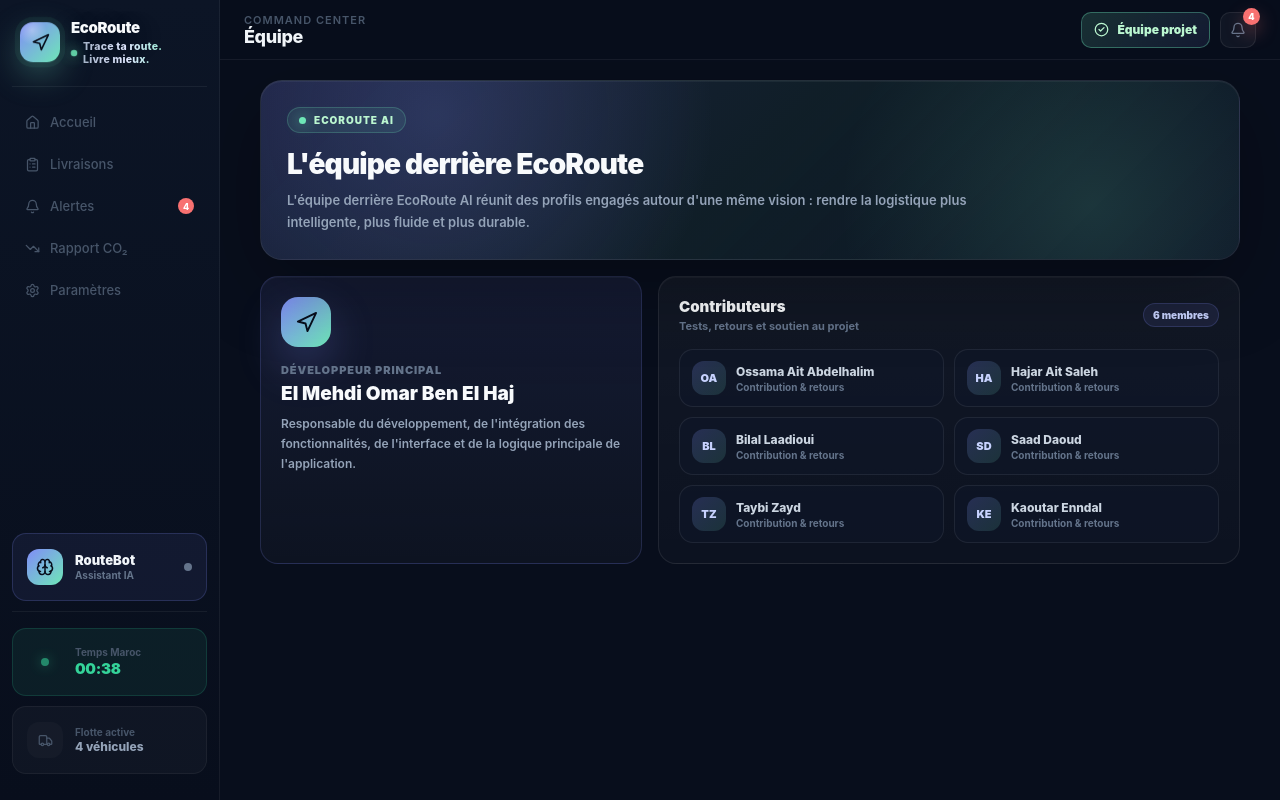
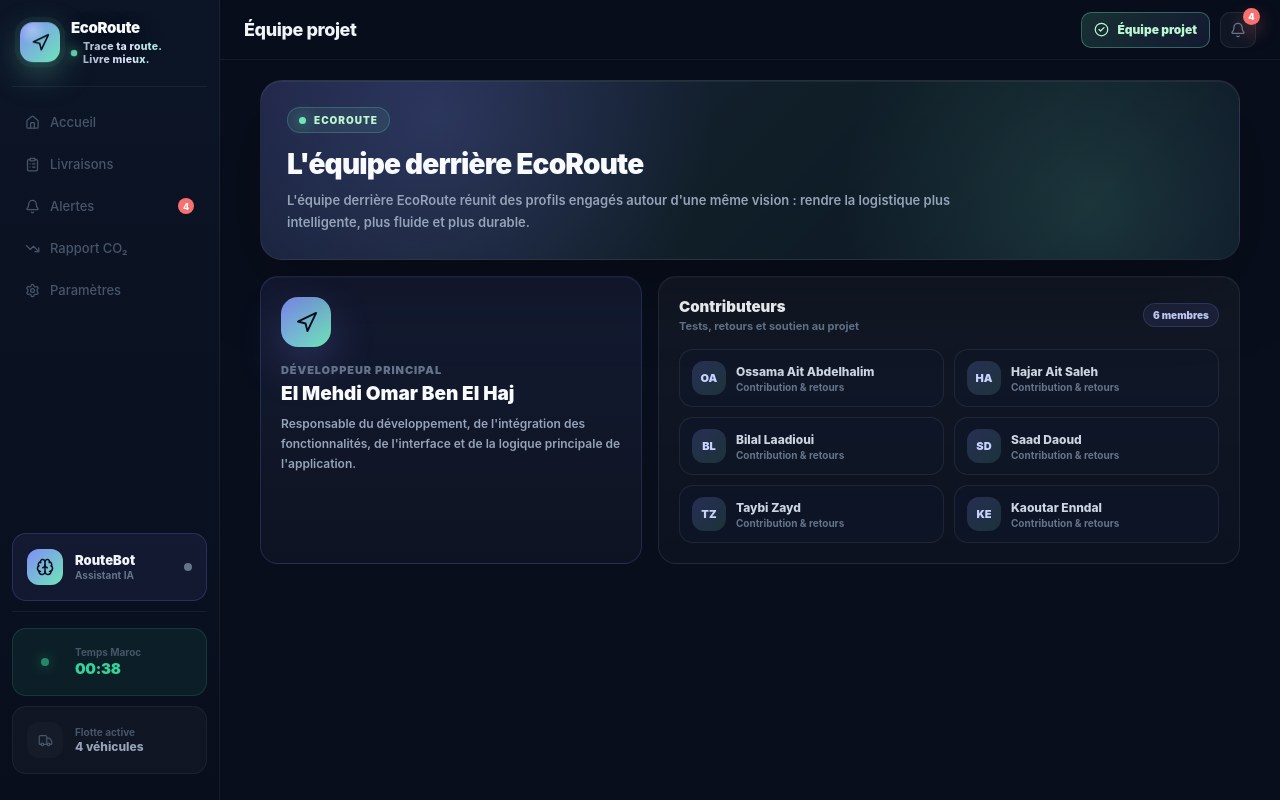
Before and after one commit to M0hdii/ecoroute, a React (Vite) app: page / in a window 1280 px wide. Both pictures are taken after a click on the button "Équipe projet". Built offline with nearby package versions, Linux system fonts and the light colour scheme.

Commit message:
Update EcoRoute

```diff
--- a/src/App.jsx
+++ b/src/App.jsx
@@ -1856,9 +1856,9 @@ export function App() {
         {/* Header bar */}
         <header className="ecoroute-header" style={{ height: 60, borderBottom: "1px solid rgba(255,255,255,0.06)", display: "flex", alignItems: "center", justifyContent: "space-between", padding: "0 24px", flexShrink: 0, background: "rgba(8,14,28,0.80)", backdropFilter: "blur(12px)", position: "relative", zIndex: 2000 }}>
           <div>
-            <div style={{ fontSize: 11, color: "#475569", fontWeight: 600, textTransform: "uppercase", letterSpacing: 1 }}>Command Center</div>
+            <div style={{ fontSize: 11, color: "#475569", fontWeight: 600, textTransform: "uppercase", letterSpacing: 1 }}></div>
             <h1 style={{ fontSize: 18, fontWeight: 800, color: "#F1F5F9", letterSpacing: "-0.4px", lineHeight: 1.1 }}>
-              {activeScreen === "team" ? "Équipe" : screens.find(s => s.key === activeScreen)?.label}
+              {activeScreen === "team" ? "Équipe projet" : screens.find(s => s.key === activeScreen)?.label}
             </h1>
           </div>
           <div style={{ display: "flex", alignItems: "center", gap: 10 }}>
@@ -2695,7 +2695,7 @@ export function App() {
                       background: "#6EE7B7",
                       boxShadow: "0 0 14px rgba(110,231,183,0.85)",
                     }} />
-                    EcoRoute AI
+                    EcoRoute
                   </div>
 
                   <h2 style={{
@@ -2715,7 +2715,7 @@ export function App() {
                     lineHeight: 1.7,
                     fontWeight: 600,
                   }}>
-                    L'équipe derrière EcoRoute AI réunit des profils engagés autour d'une même vision :
+                    L'équipe derrière EcoRoute réunit des profils engagés autour d'une même vision :
                     rendre la logistique plus intelligente, plus fluide et plus durable.
                   </p>
                 </div>
```
